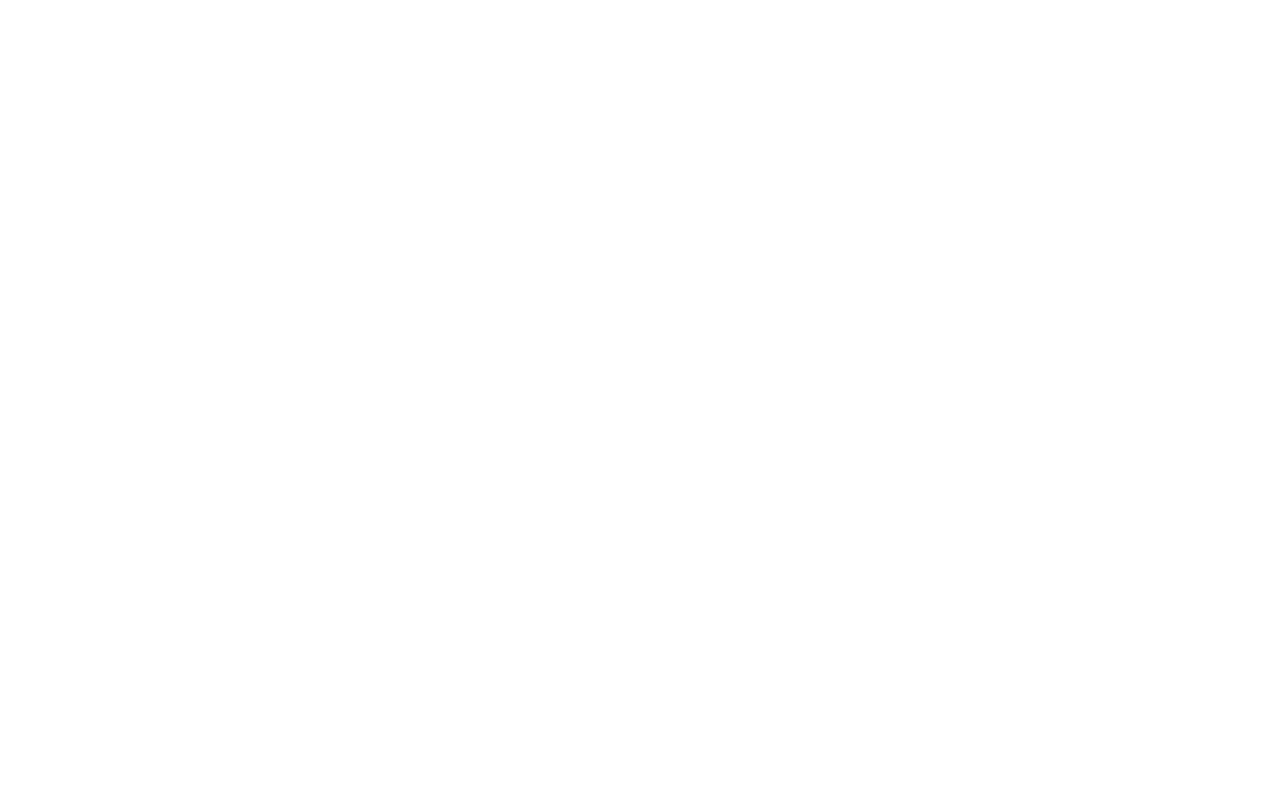
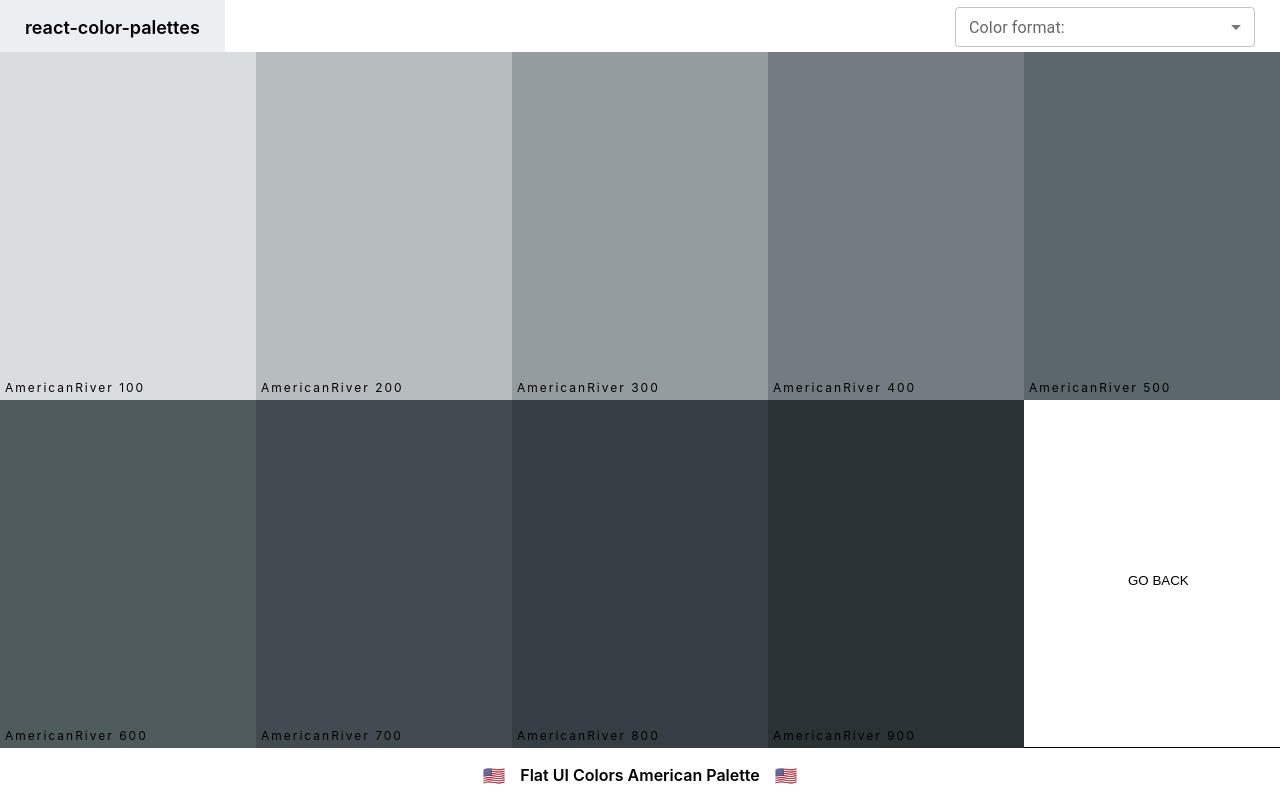
Before and after one commit to VikiMaiselman/React-Projects, a React (Create React App) app in the folder color-palletes/: page /palette/flat-ui-colors-american/americanriver in a window 1280 px wide. Before the commit this address had no page. Built offline with nearby package versions, Linux system fonts and the light colour scheme.

Commit message:
single color palette component add

```diff
--- a/color-palletes/src/App.js
+++ b/color-palletes/src/App.js
@@ -3,6 +3,7 @@
 
 import PalettesList from "./components/PalettesList";
 import Palette from "./components/Palette";
+import SingleColorPalette from "./components/SingleColorPalette";
 
 import seedColors from "./seedColors";
 import "./App.css";
@@ -13,6 +14,10 @@
       <Routes>
         <Route path="/" element={<PalettesList palettes={seedColors} />} />
         <Route path="/palette/:paletteId" element={<Palette />} />
+        <Route
+          path="/palette/:paletteId/:colorId"
+          element={<SingleColorPalette />}
+        />
       </Routes>
     </div>
   );
--- a/color-palletes/src/components/ColorBox.jsx
+++ b/color-palletes/src/components/ColorBox.jsx
@@ -1,10 +1,17 @@
 import React, { useState } from "react";
+import { Link } from "react-router-dom";
 import { CopyToClipboard } from "react-copy-to-clipboard";
 // automatic copying to clipboard library
 
 import "../styles/ColorBox.css";
 
-export default function ColorBox({ color, colorFormat }) {
+export default function ColorBox({
+  color,
+  colorFormat,
+  colorId,
+  paletteId,
+  showLink = true,
+}) {
   const [isCopied, setIsCopied] = useState(false);
 
   const handleCopying = () => {
@@ -20,7 +27,14 @@
         <div className="copy-container">
           <span className="color-name-span">{color.name}</span>
           <button className="copy-btn">Copy</button>
-          <span className="see-more-span">See more</span>
+          {showLink && (
+            <Link
+              to={`/palette/${paletteId}/${colorId}`}
+              onClick={(event) => event.stopPropagation()}
+            >
+              <span className="see-more-span">See more</span>
+            </Link>
+          )}
         </div>
       </CopyToClipboard>
       {/* should be a separate div as we don't want the spans & btn to grow
--- a/color-palletes/src/components/Navbar.jsx
+++ b/color-palletes/src/components/Navbar.jsx
@@ -52,6 +52,7 @@
       <div className="logo">
         <Link to="/">react-color-palettes</Link>
       </div>
+      {defaultShadeLevel && (
         <div className="slider-container">
           <div className="slider-msg">Level: {shadeLevel}</div>
           <div className="slider">
@@ -65,6 +66,7 @@
             {/* Slider allows us to see different colors' shades' arrays */}
           </div>
         </div>
+      )}
 
       <div className="Navbar-select">
         <FormControl
--- a/color-palletes/src/components/Palette.jsx
+++ b/color-palletes/src/components/Palette.jsx
@@ -6,6 +6,7 @@
 
 import ColorBox from "./ColorBox";
 import Navbar from "./Navbar";
+import PaletteFooter from "./PaletteFooter";
 import "../styles/Palette.css";
 
 export default function Palette() {
@@ -28,7 +29,14 @@
     palette &&
     React.Children.toArray(
       palette.colors[shadeLevel].map((color) => {
-        return <ColorBox color={color} colorFormat={colorFormat} />;
+        return (
+          <ColorBox
+            color={color}
+            colorFormat={colorFormat}
+            colorId={color.id}
+            paletteId={paletteId}
+          />
+        );
       })
     );
 
@@ -52,12 +60,7 @@
 
         {/* a list of colorBoxes */}
         <div className="Palette-colors">{colorBoxes}</div>
-
-        <footer className="Palette-footer">
-          <span className="footer-emoji">{palette.emoji}</span>
-          {palette.paletteName} Palette
-          <span className="footer-emoji">{palette.emoji}</span>
-        </footer>
+        <PaletteFooter palette={palette} />
       </div>
     )
   );
--- /dev/null
+++ b/color-palletes/src/components/PaletteFooter.jsx
@@ -0,0 +1,11 @@
+import React from "react";
+
+export default function PaletteFooter({ palette }) {
+  return (
+    <footer className="Palette-footer">
+      <span className="footer-emoji">{palette.emoji}</span>
+      {palette.paletteName} Palette
+      <span className="footer-emoji">{palette.emoji}</span>
+    </footer>
+  );
+}
--- /dev/null
+++ b/color-palletes/src/components/SingleColorPalette.jsx
@@ -0,0 +1,83 @@
+import React, { useEffect, useState } from "react";
+import { useParams } from "react-router-dom";
+import { Link } from "react-router-dom";
+
+import ColorBox from "./ColorBox";
+import Navbar from "./Navbar";
+import PaletteFooter from "./PaletteFooter";
+import seedColors from "../seedColors";
+import generateColors from "../colorHelpers";
+
+import "../styles/ColorBox.css";
+
+export default function SingleColorPalette() {
+  const [colorPalette, setColorPalette] = useState({
+    id: "",
+    paletteName: "",
+    emoji: "",
+    paletteColors: [],
+  });
+  const [colorFormat, setColorFormat] = useState("hex");
+  const { paletteId, colorId } = useParams();
+
+  let generatedPalette;
+
+  useEffect(() => {
+    const seedIndex = seedColors.findIndex(
+      (palette) => palette.id === paletteId
+    );
+    generatedPalette = generateColors(seedColors[seedIndex]);
+
+    colorPalette.id = generatedPalette.id;
+    colorPalette.paletteName = generatedPalette.paletteName;
+    colorPalette.emoji = generatedPalette.emoji;
+
+    const allColors = Object.values(generatedPalette.colors).flat();
+    const neededColors = allColors.filter((color) => color.id === colorId);
+
+    setColorPalette({
+      ...colorPalette,
+      paletteColors: neededColors.slice(1),
+    });
+  }, []);
+
+  const colorBoxes = React.Children.toArray(
+    colorPalette.paletteColors.map((color) => (
+      <ColorBox color={color} colorFormat={colorFormat} showLink={false} />
+    ))
+  );
+
+  return (
+    <div className="Palette SingleColorPalette">
+      <Navbar handleColorFormatChange={setColorFormat} />
+      <div className="Palette-colors">
+        {colorBoxes}
+        <div
+          className="ColorBox"
+          style={{
+            backgroundColor: "white",
+            height: "48%",
+            borderBottom: "1px solid black",
+          }}
+        >
+          <div className="copy-container">
+            <Link to={`/palette/${paletteId}`}>
+              <button
+                className="copy-btn"
+                style={{
+                  opacity: "1",
+                  textDecoration: "none",
+                  minWidth: "max-content",
+                }}
+              >
+                Go back
+              </button>
+            </Link>
+          </div>
+        </div>
+      </div>
+
+      <PaletteFooter palette={colorPalette} />
+    </div>
+  );
+}
--- a/color-palletes/src/styles/ColorBox.css
+++ b/color-palletes/src/styles/ColorBox.css
@@ -4,6 +4,10 @@
   margin: -2px auto; /* each box gets centered */
   display: inline-block; /* more than 1 box is on one line */
   cursor: pointer;
+}
+.SingleColorPalette .ColorBox {
+  /* if .Color box class is inside .SingleColorPalette than it has to have another height*/
+  height: 50%;
 }
 
 .copy-container {
@@ -56,12 +60,21 @@
   /* margin: 0 2.5px; */
   font-size: 10px;
   text-transform: uppercase;
+  color: white;
   background-color: rgba(255, 255, 255, 0.3);
 
   /* display: inline-block;s */
   position: absolute;
   bottom: 0;
   right: 0;
+}
+
+.see-more-span:hover,
+.see-more-span:active,
+.see-more-span:focus {
+  text-decoration: none;
+  color: white;
+  background-color: rgba(255, 255, 255, 0.1);
 }
 
 .copy-overlay {
```
Lines whose indentation alone changed are shown as unchanged.
